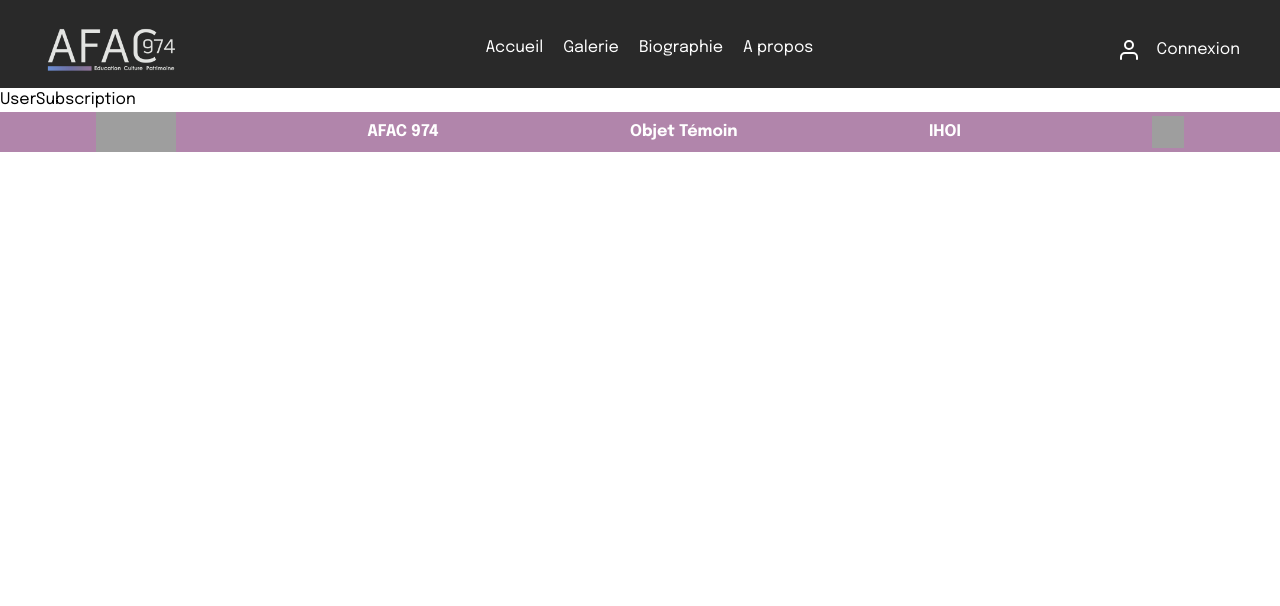
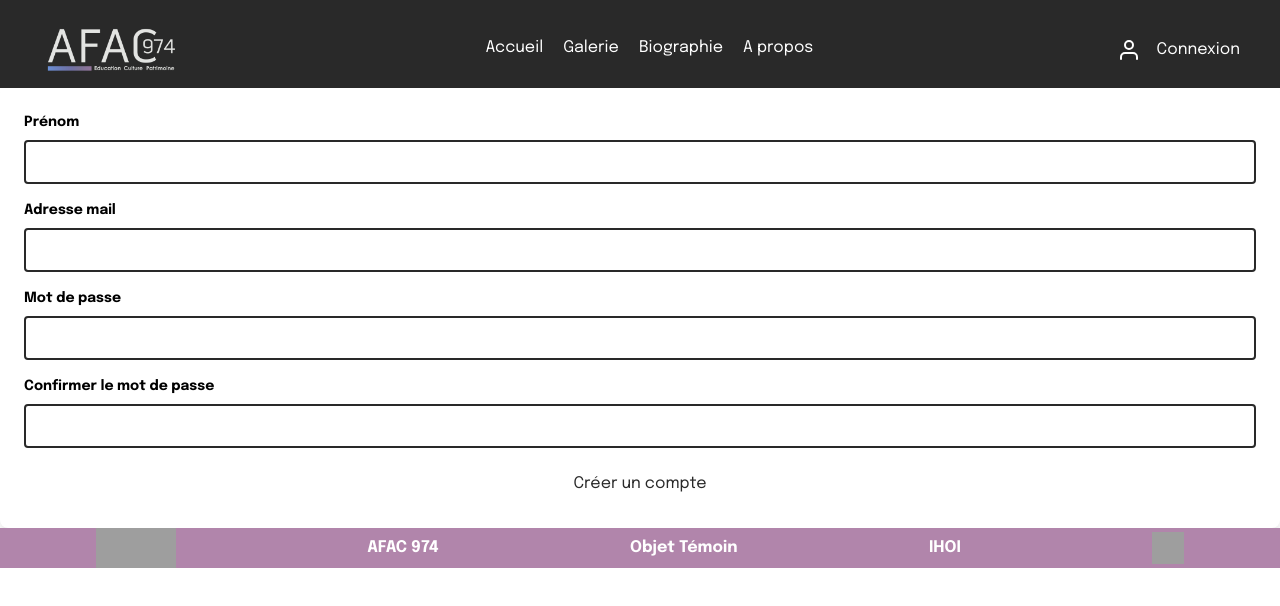
Before and after one commit to WildCodeSchool/2023-03-JS-Remote-Wild_Impact_P3_AFAC974, a React (Vite) app in the folder frontend/: page /subscription in a window 1280 px wide. Shown: the top 606 px of the page. Built offline with nearby package versions, Linux system fonts and the light colour scheme; no server answers; grey boxes are pictures that could not be loaded.

Commit message:
création de la page UserSubscription

```diff
--- a/frontend/src/pages/UserSubscription.jsx
+++ b/frontend/src/pages/UserSubscription.jsx
@@ -1,7 +1,125 @@
-import React from "react";
+import React, { useState, useEffect } from "react";
+import connexion from "../services/connexion";
 
 function UserSubscription() {
-  return <div>UserSubscription</div>;
+  const [users, setUsers] = useState({
+    firstname: "",
+    email: "",
+    password: "",
+    confirmPassword: "",
+  });
+
+  const handleUser = (name, value) => {
+    setUsers({
+      ...users,
+      [name]: value,
+    });
+  };
+
+  const postUsers = async (e) => {
+    e.preventDefault();
+    if (users.password !== users.confirmPassword) {
+      console.error("Les mots de passe ne correspondent pas");
+      return;
+    }
+    try {
+      const register = await connexion.post("/users", users);
+      setUsers(register);
+    } catch (error) {
+      console.error(error);
+    }
+  };
+
+  useEffect(() => {
+    postUsers();
+  }, []);
+
+  return (
+    <div>
+      <form
+        className="bg-white p-6 rounded-lg shadow-lg"
+        onSubmit={(e) => postUsers(e)}
+      >
+        <div className="mb-4">
+          <label
+            className="block text-gray-700 text-sm font-bold mb-2"
+            htmlFor="form2Example1"
+          >
+            Prénom
+          </label>
+          <input
+            type="text"
+            id="form2Example1"
+            name="firstname"
+            value={users.firstname}
+            onChange={(e) => handleUser(e.target.name, e.target.value)}
+            className="border-black border-solid border-2 rounded py-2 px-4 w-full"
+          />
+        </div>
+
+        <div className="mb-4">
+          <label
+            className="block text-gray-700 text-sm font-bold mb-2"
+            htmlFor="form2Example2"
+          >
+            Adresse mail
+          </label>
+          <input
+            type="email"
+            id="form2Example2"
+            name="email"
+            value={users.email}
+            onChange={(e) => handleUser(e.target.name, e.target.value)}
+            className="border-black border-solid border-2 rounded py-2 px-4 w-full"
+            required
+            pattern="^[\w-\.]+@([\w-])+\.([\w-]{2,4})$"
+          />
+        </div>
+
+        <div className="mb-4">
+          <label
+            className="block text-gray-700 text-sm font-bold mb-2"
+            htmlFor="form2Example3"
+          >
+            Mot de passe
+          </label>
+          <input
+            type="password"
+            id="form2Example3"
+            name="password"
+            value={users.password}
+            onChange={(e) => handleUser(e.target.name, e.target.value)}
+            className="border-black border-solid border-2 rounded py-2 px-4 w-full"
+            required
+          />
+        </div>
+
+        <div className="mb-4">
+          <label
+            className="block text-gray-700 text-sm font-bold mb-2"
+            htmlFor="form2Example4"
+          >
+            Confirmer le mot de passe
+          </label>
+          <input
+            type="password"
+            id="form2Example4"
+            name="confirmPassword"
+            value={users.confirmPassword}
+            onChange={(e) => handleUser(e.target.name, e.target.value)}
+            className="border-black border-solid border-2 rounded py-2 px-4 w-full"
+          />
+        </div>
+
+        <button
+          type="submit"
+          className="bg-gray-800 text-black rounded py-2 px-4 w-full"
+        >
+          Créer un compte
+        </button>
+      </form>
+    </div>
+  );
 }
 
 export default UserSubscription;
```
Also changed, not shown: 1 other file (tests, documents, lock files or other folders).
